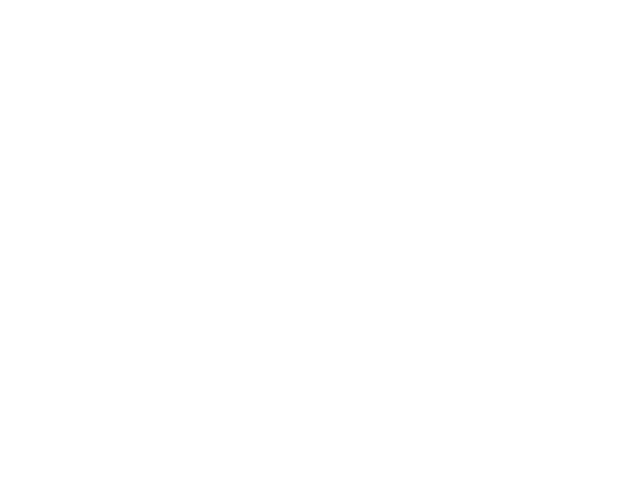
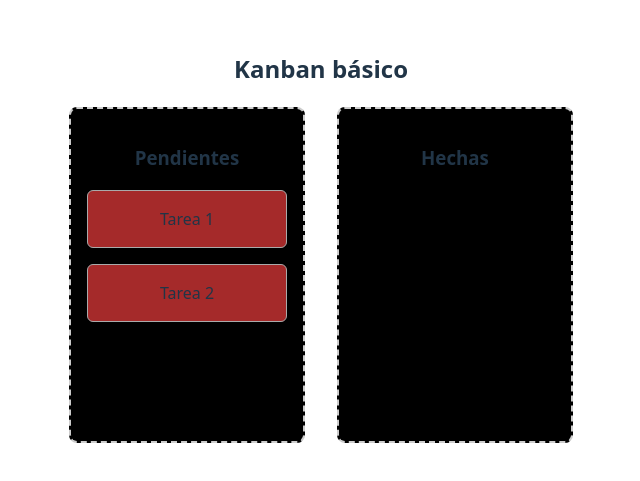
Before and after one commit to Oscar-Mesa/learning-dnd-kit, a React (Vite) app: page /Ejemplo3 in a window 1280 px wide. Before the commit this address had no page. Shown: the part 163-644 px from the top of the page, without its empty margins (319-959 px from the left). Built offline with nearby package versions, Linux system fonts and the light colour scheme.

Commit message:
ADD Ejemplo kanban básico

```diff
--- a/src/App.tsx
+++ b/src/App.tsx
@@ -10,6 +10,7 @@ function App() {
           <ul>
             <li><a href="/Ejemplo1">Drag & Drop Básico</a></li>
             <li><a href="/Ejemplo2">Persistencia de posición</a></li>
+            <li><a href="/Ejemplo3">Columnas kanban y cambio de lugar</a></li>
           </ul>
         </nav>
       </header>
--- /dev/null
+++ b/src/examples/Ejemplo3/App.tsx
@@ -0,0 +1,91 @@
+import { useState } from "react";
+import { DndContext, type DragEndEvent } from "@dnd-kit/core";
+
+import DroppableColumn from "./DroppableColumn";
+
+// Tipos personalizados
+// ColumnKey restringe las columnas a sólo 'pendientes' y 'hechas'
+type ColumnKey = 'pendientes' | 'hechas';
+
+// Interfaz para las tareas individuales
+interface Task {
+  id: string;
+  content: string;
+}
+
+// Tipo para el estado de las columnas
+// Define que cada clave (pendientes o hechas) contiene un array de tareas
+type Columns = {
+  [key in ColumnKey]: Task[];
+};
+
+const initialTasks: Task[] = [
+  { id: "1", content: "Tarea 1" },
+  { id: "2", content: "Tarea 2" },
+];
+
+export default function App() {
+  const [columns, setColumns] = useState<Columns>({
+    pendientes: initialTasks,
+    hechas: [],
+  });
+
+  function handleDragEnd(event: DragEndEvent) {
+    const { active, over } = event;
+
+    // Si no hay un elemento activo o no hay un destino, no hacemos nada
+    if (!over) return;
+
+    // Object.keys(columns) Obtiene un array con los nombres de las columnas. [pendientes, hechas]
+    const sourceColumn = (Object.keys(columns) as ColumnKey[]).find((col) => // .find((col) =>  Busca la primera columna donde se encuentre el ítem
+    // que estamos arrastrando. O sea, va a devolver "pendientes" o "hechas".
+      columns[col].some((item) => item.id === active.id) //Verifica si dentro de la columna actual hay algún ítem
+      // cuyo id coincida con el id del ítem que se está arrastrando (active.id).
+    );
+
+    // over.id es el id de la columna donde se está soltando el ítem.
+    const destinationColumn = over.id as ColumnKey;
+
+    if (
+      sourceColumn &&
+      destinationColumn && // Verifica que sourceColumn y destinationColumn no sean undefined.
+      sourceColumn !== destinationColumn // Que no estés soltando la tarea en la misma columna
+      // (no tiene sentido mover dentro de la misma en este ejemplo)
+    ) {
+      // columns[sourceColumn] Obtiene el array de tareas de esa columna.
+      // Ejemplo: columns["pendientes"] → [ { id: '1', content: 'Tarea 1' }, { id: '2', content: 'Tarea 2' } ]
+      const movedItem = columns[sourceColumn].find(
+        (item) => item.id === active.id // .find((item) => item.id === active.id)
+        // Busca el primer ítem de la columna cuyo id coincida con el del ítem que se está arrastrando (active.id).
+      )!;
+
+      setColumns((prev) => ({ // prev es el estado anterior de las columnas
+        ...prev, // Copia todas las columnas existentes sin modificarlas.
+        [sourceColumn]: prev[sourceColumn].filter(  // Elimina el ítem arrastrado de su columna original.
+          (item) => item.id !== active.id // Usa .filter() para conservar todos los ítems excepto
+          // el que tiene el mismo id que active.id.
+        ),
+        // Añade el ítem movido (movedItem) al final del array de tareas en la columna destino.
+        [destinationColumn]: [...prev[destinationColumn], movedItem],
+      }));
+    }
+  }
+
+  return (
+    <DndContext onDragEnd={handleDragEnd}>
+      {/* DndContext es el proveedor de contexto que habilita la funcionalidad de drag and drop */}
+      <h2 style={{ textAlign: "center" }}>Kanban básico</h2>
+      <div style={{ display: "flex", gap: "2rem", justifyContent: "center" }}>
+        <DroppableColumn // DroppableColumn es tu componente personalizado de columna que acepta elementos soltados.
+          id="pendientes"  // id="pendientes" es el id de la columna donde se van a soltar los ítems.
+          title="Pendientes" // title="Pendientes" es el título de la columna.
+          items={columns.pendientes} // items={columns.pendientes}: Las tareas que tiene esa columna.
+        />
+        <DroppableColumn
+        id="hechas"
+        title="Hechas"
+        items={columns.hechas} />
+      </div>
+    </DndContext>
+  );
+}
--- /dev/null
+++ b/src/examples/Ejemplo3/DraggableItem.tsx
@@ -0,0 +1,36 @@
+import { useDraggable } from "@dnd-kit/core"; // Hook que convierte un elemento en arrastrable
+
+// Props que recibe cada ítem arrastrable
+interface DraggableItemProps {
+  id: string;           // ID único del ítem, usado por DnD Kit para identificarlo
+  content: string;      // Texto o contenido que se mostrará dentro del ítem
+}
+
+// Componente funcional
+export default function DraggableItem({ id, content }: DraggableItemProps) {
+  // useDraggable devuelve varias propiedades necesarias para hacer un ítem arrastrable
+  const { attributes, listeners, setNodeRef, transform } = useDraggable({ id });
+
+  // transform contiene las coordenadas de movimiento (x, y)
+  const style: React.CSSProperties = {
+    transform: transform
+      ? `translate(${transform.x}px, ${transform.y}px)` // Si se está arrastrando, se mueve visualmente
+      : undefined,
+    padding: "1rem",
+    marginBottom: "1rem",
+    background: "brown",
+    border: "1px solid #aaa",
+    borderRadius: "6px",
+    cursor: "grab",
+    textAlign: "center",
+  };
+
+  return (
+    // setNodeRef marca este div como el nodo que se puede arrastrar
+    // listeners conecta los eventos de mouse/touch al sistema de drag
+    // attributes mejora la accesibilidad
+    <div ref={setNodeRef} {...listeners} {...attributes} style={style}>
+      {content}
+    </div>
+  );
+}
--- /dev/null
+++ b/src/examples/Ejemplo3/DroppableColumn.tsx
@@ -0,0 +1,37 @@
+import { useDroppable } from "@dnd-kit/core"; // Importa el hook que hace que un elemento pueda recibir elementos arrastrados
+import DraggableItem from "./DraggableItem"; // Componente que representa cada tarea arrastrable
+
+// Definición del tipo de props que recibe la columna
+interface DroppableColumnProps {
+  id: string; // ID único para identificar la columna
+  title: string; // Título visible de la columna (ej. "Pendientes", "Hechas")
+  items: { id: string; content: string }[]; // Lista de tareas en esta columna
+}
+
+// Componente principal
+export default function DroppableColumn({ id, title, items }: DroppableColumnProps) {
+  // useDroppable habilita esta columna para recibir ítems arrastrados
+  const { setNodeRef, isOver } = useDroppable({ id });
+
+  // Estilos visuales de la columna, que cambian si un ítem está encima
+  const style: React.CSSProperties = {
+    backgroundColor: isOver ? "green" : "black", // Fondo cambia si hay un ítem encima
+    padding: "1rem",
+    minWidth: "200px",
+    minHeight: "300px",
+    border: "2px dashed #ccc",
+    borderRadius: "8px",
+  };
+
+  return (
+    // El div usa ref para que DnD Kit lo identifique como zona de soltado
+    <div ref={setNodeRef} style={style}>
+      <h3>{title}</h3>
+
+      {/* Recorre y renderiza cada ítem como un DraggableItem */}
+      {items.map((item) => (
+        <DraggableItem key={item.id} id={item.id} content={item.content} />
+      ))}
+    </div>
+  );
+}
--- a/src/main.tsx
+++ b/src/main.tsx
@@ -9,6 +9,7 @@ import App from './App.tsx'
 import './index.css'
 import Ejemplo1 from './examples/Ejemplo1/App'
 import Ejemplo2 from './examples/Ejemplo2/App'
+import Ejemplo3 from './examples/Ejemplo3/App'
 
 ReactDOM.createRoot(document.getElementById('root')!).render(
   <React.StrictMode>
@@ -17,6 +18,7 @@ ReactDOM.createRoot(document.getElementById('root')!).render(
         <Route path="/" element={<App />} />
         <Route path="/Ejemplo1" element={<Ejemplo1 />} />
         <Route path="/Ejemplo2" element={<Ejemplo2 />} />
+        <Route path="/Ejemplo3" element={<Ejemplo3 />} />
       </Routes>
     </BrowserRouter>
   </React.StrictMode>
```
